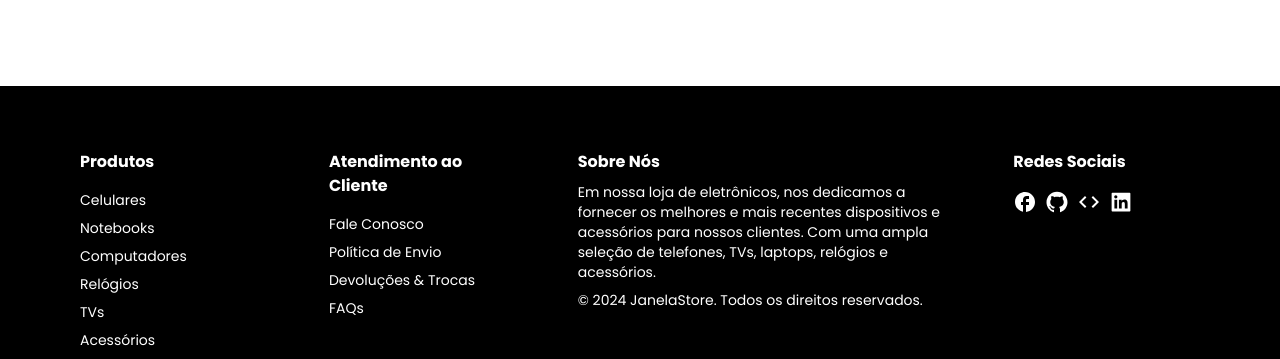
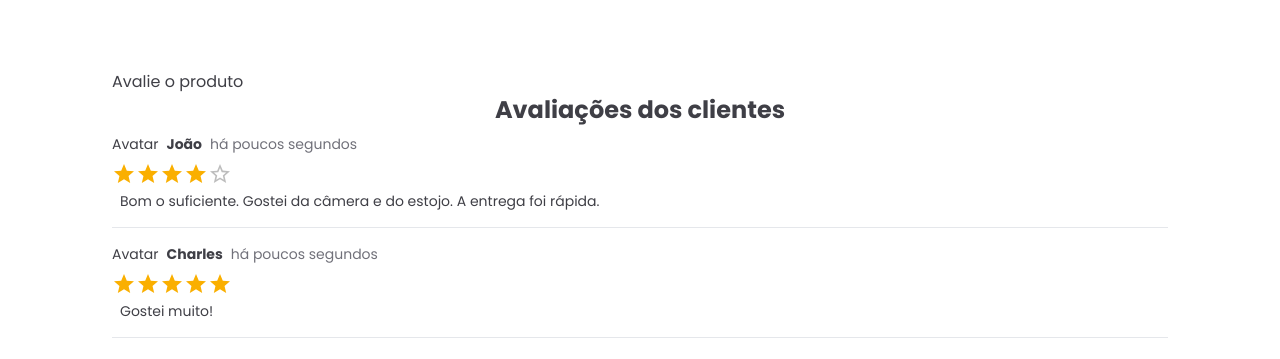
Before and after one commit to trichains/janelastore, a Next.js app: page /product/1 in a window 1280 px wide. Shown: the part 593-952 px from the top of the page. Built offline with nearby package versions, Linux system fonts and the light colour scheme; a web font is replaced by a local one.

Commit message:
add: list product reviews
Adiciona a funcionalidade de listar avaliações de produtos.

```diff
--- /dev/null
+++ b/app/components/Heading.tsx
@@ -0,0 +1,14 @@
+interface HeadingProps {
+  title: string;
+  center?: boolean;
+}
+
+const Heading: React.FC<HeadingProps> = ({ title, center }) => {
+  return (
+    <div className={center ? 'text-center' : 'text-start'}>
+      <h1 className="text-2xl font-bold">{title}</h1>
+    </div>
+  );
+};
+
+export default Heading;
--- /dev/null
+++ b/app/product/[productId]/ListRating.tsx
@@ -0,0 +1,41 @@
+'use client';
+
+import Heading from '@/app/components/Heading';
+import { Rating } from '@mui/material';
+import moment from 'moment';
+import 'moment/locale/pt-br';
+
+moment.locale('pt-br');
+
+interface ListRatingProps {
+  product: any;
+}
+
+const ListRating: React.FC<ListRatingProps> = ({ product }) => {
+  return (
+    <div>
+      <Heading title="Avaliações dos clientes" center />
+      <div className="text-sm mt-2">
+        {product.reviews &&
+          product.reviews.map((review: any) => {
+            return (
+              <div key={review.id} className="max-w-300px">
+                <div className="flex gap-2 items-center">
+                  <div>Avatar</div>
+                  <div className="font-semibold">{review?.user.name}</div>
+                  <div className="text-zinc-500 font-light">{moment(review.createdAt).fromNow()}</div>
+                </div>
+                <div className="mt-2">
+                  <Rating value={review.rating} precision={0.5} readOnly />
+                  <div className="ml-2">{review.comment}</div>
+                  <hr className="mt-4 mb-4" />
+                </div>
+              </div>
+            );
+          })}
+      </div>
+    </div>
+  );
+};
+
+export default ListRating;
--- a/app/product/[productId]/page.tsx
+++ b/app/product/[productId]/page.tsx
@@ -1,6 +1,7 @@
 import Container from '@/app/components/Container';
 import { product } from '@/utils/product';
 import ProductDetails from './ProductDetails';
+import ListRating from './ListRating';
 
 interface IPrams {
   productId?: string;
@@ -11,6 +12,10 @@
     <div className="p-8">
       <Container>
         <ProductDetails product={product} />
+        <div>
+          <div className="flex flex-col mt-20 gap-4">Avalie o produto</div>
+          <ListRating product={product} />
+        </div>
       </Container>
     </div>
   );
--- a/package.json
+++ b/package.json
@@ -12,6 +12,7 @@
     "@emotion/react": "^11.11.3",
     "@emotion/styled": "^11.11.0",
     "@mui/material": "^5.15.10",
+    "moment": "^2.30.1",
     "next": "14.1.0",
     "react": "^18",
     "react-dom": "^18",
```
Also changed, not shown: 1 other file (tests, documents, lock files or other folders).
